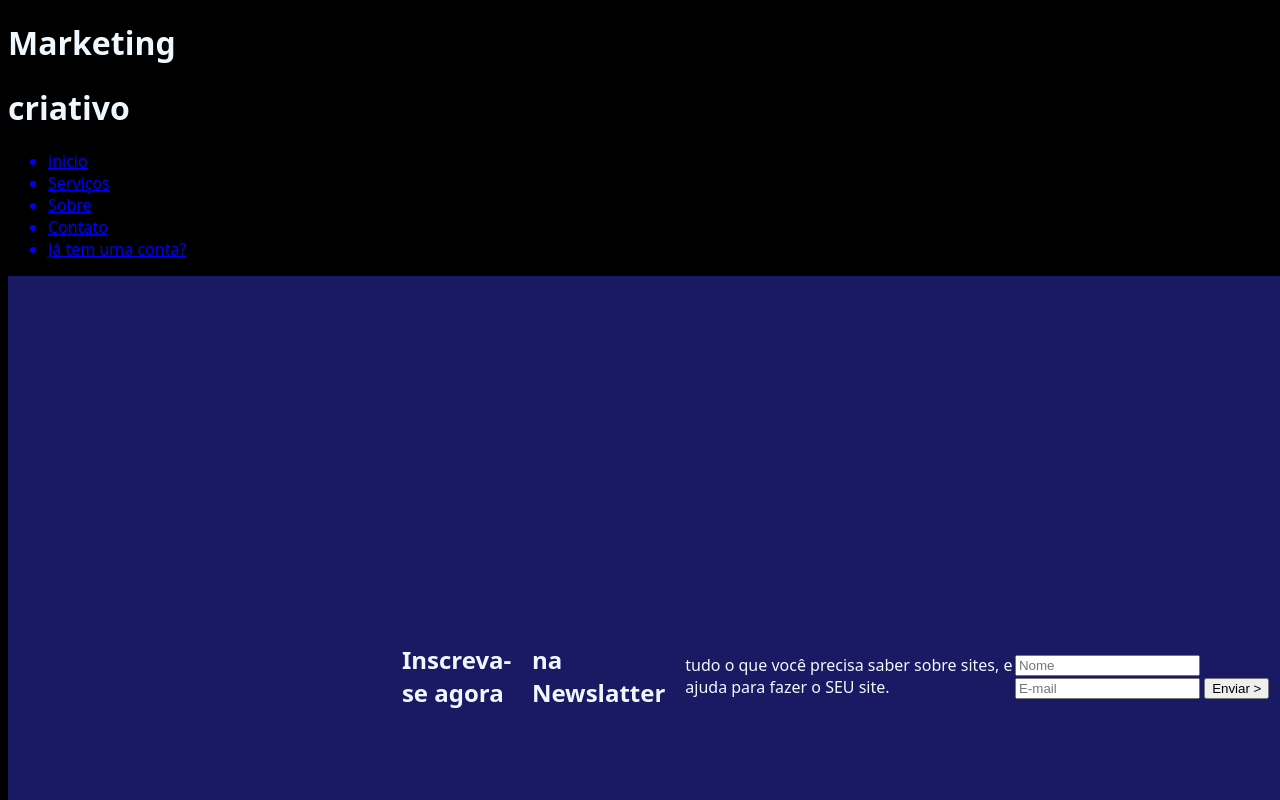
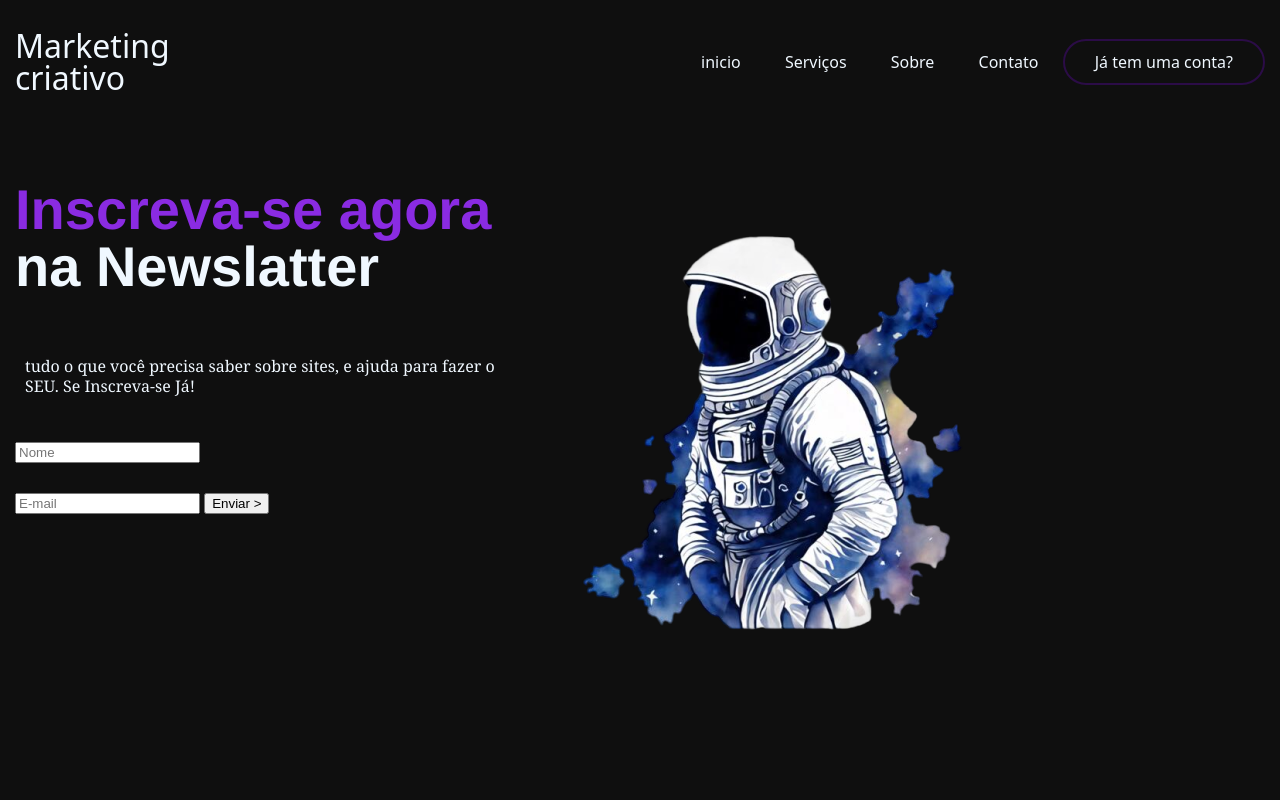
Before and after one commit to Bellaisa07/Meu-TCC2, a plain HTML site: page index.html in a window 1280 px wide. Shown: the top 800 px of the page. Drawn offline with Linux system fonts and the light colour scheme.

Commit message:
alteraçao

```diff
--- a/index.html
+++ b/index.html
@@ -4,6 +4,7 @@
     <meta charset="UTF-8">
     <meta name="viewport" content="width=device-width, initial-scale=1.0">
     <link rel="stylesheet" href="style.css">
+    <link rel="astronauta" href="style.css">
     <title>TCC</title>
     <style>
 
@@ -23,29 +24,30 @@
             <a href="#"><li>Serviços</li></a>
             <a href="#"><li>Sobre</li></a>
             <a href="#"><li>Contato</li></a>
-            <a href="#"><li>Já tem uma conta?</li></a>
+            <a href="#" id="inscreva-se-btn"><li>Já tem uma conta?</li></a>
         </ul>
     </header>
 
     <main>
         <aside>
-            <div class="main-login">
-                <div class="left-login">
-            </div>
-            <h2>Inscreva-se agora</h2>
+
+
+           <span><h2>Inscreva-se agora</h2></span>
             <h2>na  Newslatter</h2><br>
 
-        </p><p>tudo o que você precisa saber sobre sites, e ajuda para fazer o SEU site.
+       <p>tudo o que você precisa saber sobre sites, e ajuda para fazer o SEU. Se Inscreva-se Já!
 
             </p>
             <form >
+                <div class="textfield">
                 <input type="text" placeholder="Nome">
                 <input type="email" placeholder="E-mail">
                 <input type="submit" value="Enviar >">
             </form>
+        </div>
         </aside>
         <article>
-            <img src="img/astronaut-floating-amidst-the-swirling-colors-of-a-spiral-galaxy-earth-visible-in-the-distant-backg.jpeg" alt="astronauta">
+            <img src="img/astronauta png2.png" alt="astronauta">
         </article>
     </main>
 
--- a/style.css
+++ b/style.css
@@ -1,21 +1,74 @@
 body{
-    background-color:black ;
+    background-color:rgb(15, 15, 15) ;
     color: aliceblue;
     font-family: system-ui, -apple-system, BlinkMacSystemFont, 'Segoe UI', Roboto, Oxygen, Ubuntu, Cantarell, 'Open Sans', 'Helvetica Neue', sans-serif;
+    margin: 0 auto;
+    padding: 15px;
 }
-.main-login{
-    width: 100vw;
-    height: 100vh;
-    background-color: rgb(26, 25, 100);
+header{
     display: flex;
-    justify-content: center;
+    flex-direction: row;
+    justify-content: space-between;
     align-items: center;
 }
-.left-login{
-    width: 50vw;
-    height: 100vh;
+#title{
+    flex-direction: column;
+    line-height: 10px;
+}
+li{
+    display: inline-block;
+    margin: 20px;
+
+}
+h1{
+    font-weight: 200;
+}
+main{
     display: flex;
-    justify-content: center;
-    align-items: center;
+    flex-direction: row;
+    margin-top: 50px;
+}
+
+h2{
+    font-size: 56px;
+    line-height: 10px;
+    font-family: 'Franklin Gothic Medium', 'Arial Narrow', Arial, sans-serif;
+
+}
+span{
+    color: blueviolet;
+
+}
+p{
+    line-height: 20px;
+    max-width: 500px;
+    font-family: Georgia, 'Times New Roman', Times, serif;
+}
+img{
+    width: 500px;
+}
+a{
+    color: aliceblue;
+}
+a:hover{
+    color: rgb(100, 27, 168);
+    transition: 0.3s all;
+}
+#inscreva-se-btn{
+    border: 2px solid rgb(43, 12, 71);
+    padding: 10px;
+    border-radius: 30px;
+
+}
+#inscreva-se-btn{
+    color: aliceblue;
+}
+
+form{
+    display: flex;
     flex-direction: column;
+    width: 70%;
 }
+input{
+    margin-top: 30px;
+}
```
Also changed, not shown: img/astronauta png.jpg (added), img/astronauta png2.png (added).
